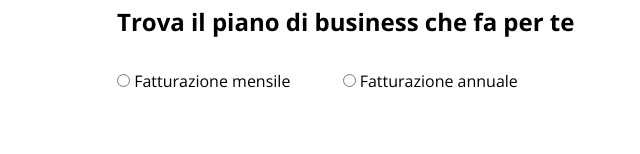
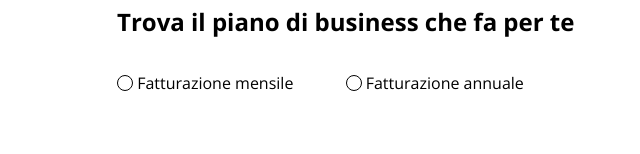
Before and after one commit to AndreazzaRiccardo/htmlcss-dropbox, a plain HTML site: page index.html in a window 1280 px wide. Shown: the part 742-896 px from the top of the page, 139-779 px from the left. Drawn offline with nearby package versions, Linux system fonts and the light colour scheme; a web font is replaced by a local one.

Commit message:
refactoring: exercise correction

```diff
--- a/css/style.css
+++ b/css/style.css
@@ -172,6 +172,27 @@
 
     /* Plans section */
 
+    /* Check stilization */
+
+    input[type="radio"] {
+        appearance: none;
+        width: 1rem;
+        height: 1rem;
+        border-radius: 50%;
+        border: 1px solid black;
+        vertical-align:middle;
+    }
+
+    label {
+        vertical-align: middle;
+    }
+
+    input[type="radio"]:checked {
+        border: 5px solid var(--btn-color);
+    }
+
+    /* /Check stilization */
+
     #annual {
         margin-left: 3rem;
     }
@@ -334,6 +355,7 @@
         display: flex;
         flex-wrap: wrap;
         width: calc(100% / 3);
+        height: calc(100vw / 3);
     }
 
     .text-adv * {
@@ -345,7 +367,7 @@
         padding: 4rem;
         font-size: small;
         overflow-y: auto;
-        aspect-ratio: 1/1;
+        /* aspect-ratio: 1/1; */
     }
 
     .text-adv hr {
@@ -359,7 +381,8 @@
     .adv-card-img div {
         padding: 10%;
         width: calc(100% / 2);
-        aspect-ratio: 1/1;
+        /* aspect-ratio: 1/1; */
+        height: calc(100% / 2);
     }
 
     .adv-card-img img{
@@ -367,7 +390,7 @@
         position: relative;
         transform:translate(-50%,-50%) ;
         left: 50%;
-        top:50%
+        top:50%;
     }
 
     .adv-design {
```
Also changed, not shown: index.html (indentation only).
